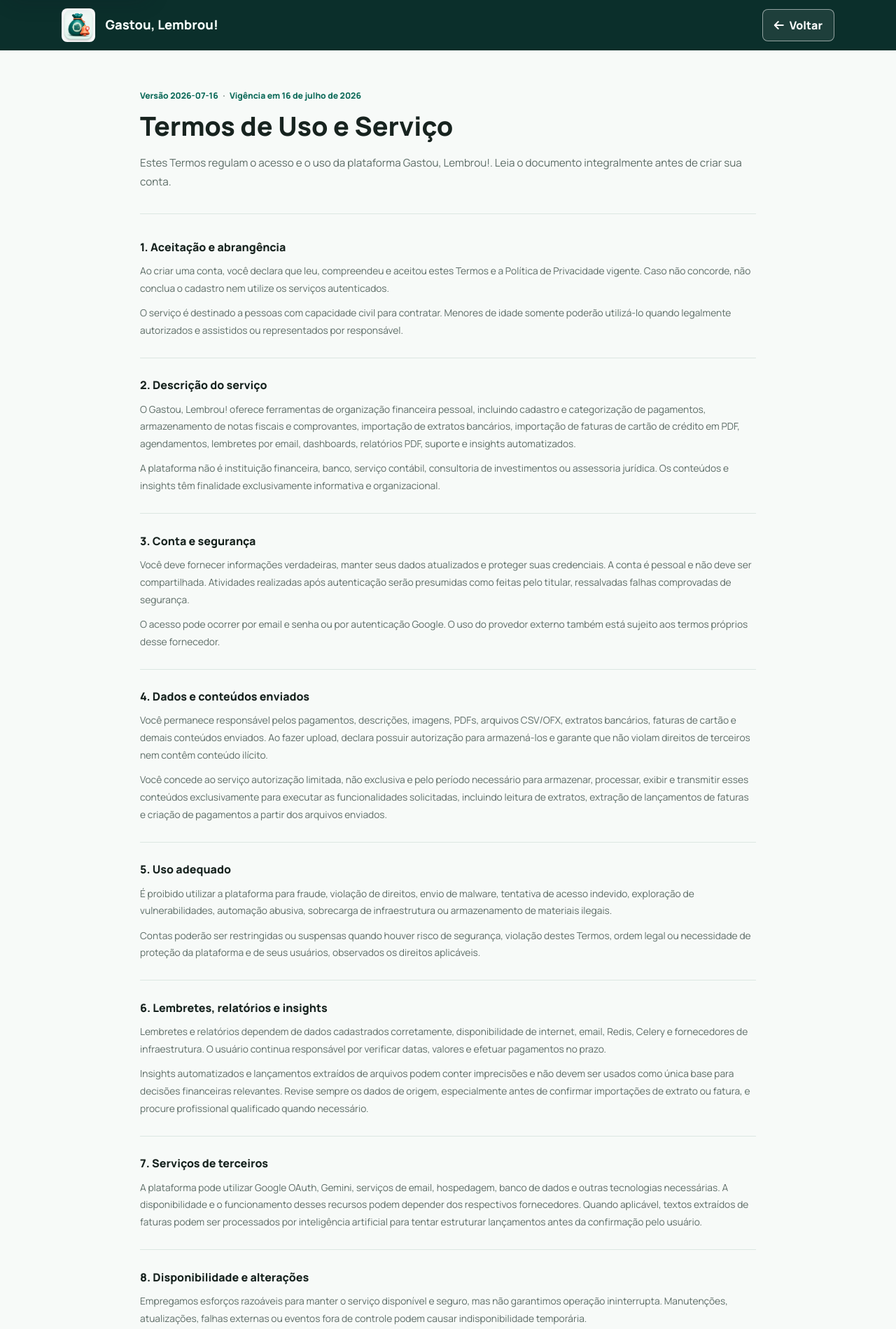
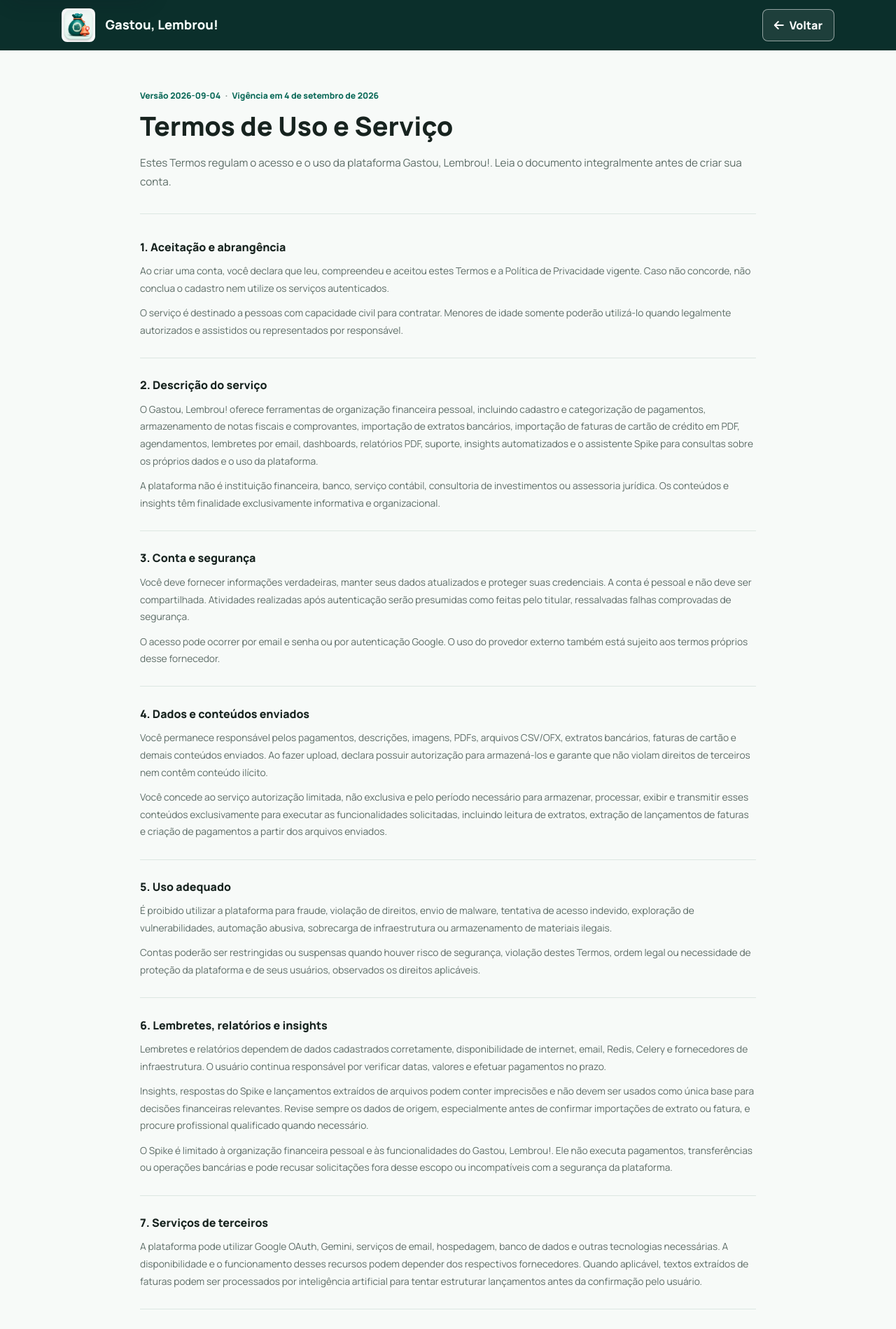
Before and after one commit to lyalima/gastou_lembrou, a Django app: page /termos-de-uso/ in a window 1280 px wide. Shown: the top 1899 px of the page at 70% size. Run offline with Django 5.2, Linux system fonts and the light colour scheme; parts of the project's set-up code (start-up, migrations or seed data) failed here and were passed over; some libraries are stand-ins or nearby versions.

Commit message:
feat: atualiza termos e privacidade para funcionalidades de IA

```diff
--- a/accounts/legal.py
+++ b/accounts/legal.py
@@ -1,10 +1,10 @@
 from django.conf import settings
 
 
-TERMS_VERSION = "2026-07-16"
-PRIVACY_VERSION = "2026-07-16"
-TERMS_EFFECTIVE_DATE = "16 de julho de 2026"
-PRIVACY_EFFECTIVE_DATE = "16 de julho de 2026"
+TERMS_VERSION = "2026-09-04"
+PRIVACY_VERSION = "2026-09-04"
+TERMS_EFFECTIVE_DATE = "4 de setembro de 2026"
+PRIVACY_EFFECTIVE_DATE = "4 de setembro de 2026"
 
 
 def legal_context():
--- a/templates/accounts/legal_acceptance_required.html
+++ b/templates/accounts/legal_acceptance_required.html
@@ -18,8 +18,8 @@
       </div>
     </div>
     <p class="workspace-empty-copy">
-      Os documentos foram atualizados para refletir novas funcionalidades, incluindo importação de extratos bancários,
-      importação de faturas de cartão em PDF e guarda dos arquivos enviados para execução do serviço.
+      Os documentos foram atualizados para refletir o assistente Spike, suas consultas protegidas sobre dados financeiros,
+      o uso de inteligência artificial e a continuidade das conversas, além das funcionalidades já existentes.
     </p>
     <form method="post" class="workspace-form">
       {% csrf_token %}
--- a/templates/core/privacy.html
+++ b/templates/core/privacy.html
@@ -38,6 +38,7 @@
           <li><strong>Dados financeiros inseridos:</strong> títulos, descrições, valores, categorias, formas de pagamento, datas, agendamentos e indicação de parcelamento quando aplicável.</li>
           <li><strong>Arquivos financeiros e de suporte:</strong> imagens JPG/PNG, documentos PDF, extratos CSV/OFX, faturas de cartão de crédito em PDF, notas fiscais, comprovantes e screenshots de suporte.</li>
           <li><strong>Suporte e comunicações:</strong> mensagens, anexos e registros de emails transacionais.</li>
+          <li><strong>Interações com o Spike:</strong> perguntas, respostas, sessão da conversa e registros técnicos necessários para controle de uso e segurança.</li>
           <li><strong>Dados técnicos e de segurança:</strong> endereço IP e user-agent no aceite legal, logs, sessão e preferências locais, como tema claro/escuro.</li>
         </ul>
       </section>
@@ -50,7 +51,9 @@
 
       <section>
         <h2>4. Inteligência artificial e decisões automatizadas</h2>
-        <p>O painel pode enviar ao Gemini métricas financeiras agregadas para gerar insights. Quando um pagamento é criado sem categoria, o título do pagamento e a lista de categorias disponíveis também podem ser enviados para sugerir a classificação. Na importação de faturas de cartão, textos extraídos do PDF podem ser enviados para tentar estruturar lançamentos em data, descrição e valor antes da confirmação pelo usuário. A integração foi projetada para não enviar email, CPF, telefone nem arquivos completos de notas fiscais nesses fluxos, salvo quando a própria funcionalidade exigir tratamento do conteúdo textual extraído.</p>
+        <p>O painel pode enviar ao Gemini métricas financeiras agregadas para gerar insights. Quando um pagamento é criado sem categoria, o título do pagamento e a lista de categorias disponíveis também podem ser enviados para sugerir a classificação. Na importação de faturas de cartão, textos extraídos do PDF podem ser enviados para tentar estruturar lançamentos em data, descrição e valor antes da confirmação pelo usuário.</p>
+        <p>No Spike, a pergunta do usuário, trechos da documentação do sistema e resultados estritamente necessários das consultas internas podem ser enviados ao Gemini para produzir a resposta. Conforme a pergunta, esses resultados podem conter títulos, valores, datas, categorias, formas de pagamento, agendamentos, parcelas e informações de metas da própria conta. O modelo não recebe acesso direto ao banco de dados; consultas são executadas pelo backend com o usuário autenticado e limites predefinidos.</p>
+        <p>A integração é projetada para não enviar email, CPF, telefone, credenciais, tokens nem arquivos completos de notas fiscais ao Gemini nos fluxos do Spike. O histórico enviado ao modelo é limitado às mensagens recentes da conversa ativa. As conversas podem ser armazenadas para continuidade, controle de uso, segurança e melhoria operacional.</p>
         <p>Os resultados são informativos e não produzem, por si só, decisões com efeitos jurídicos ou impacto significativo sobre o usuário. Categorias sugeridas podem ser revisadas e alteradas posteriormente pelo titular.</p>
         <p>Quando a integração externa não estiver disponível, a plataforma poderá gerar análise automática local baseada nas mesmas métricas.</p>
       </section>
--- a/templates/core/terms.html
+++ b/templates/core/terms.html
@@ -33,7 +33,7 @@
 
       <section>
         <h2>2. Descrição do serviço</h2>
-        <p>O Gastou, Lembrou! oferece ferramentas de organização financeira pessoal, incluindo cadastro e categorização de pagamentos, armazenamento de notas fiscais e comprovantes, importação de extratos bancários, importação de faturas de cartão de crédito em PDF, agendamentos, lembretes por email, dashboards, relatórios PDF, suporte e insights automatizados.</p>
+        <p>O Gastou, Lembrou! oferece ferramentas de organização financeira pessoal, incluindo cadastro e categorização de pagamentos, armazenamento de notas fiscais e comprovantes, importação de extratos bancários, importação de faturas de cartão de crédito em PDF, agendamentos, lembretes por email, dashboards, relatórios PDF, suporte, insights automatizados e o assistente Spike para consultas sobre os próprios dados e o uso da plataforma.</p>
         <p>A plataforma não é instituição financeira, banco, serviço contábil, consultoria de investimentos ou assessoria jurídica. Os conteúdos e insights têm finalidade exclusivamente informativa e organizacional.</p>
       </section>
 
@@ -58,7 +58,8 @@
       <section>
         <h2>6. Lembretes, relatórios e insights</h2>
         <p>Lembretes e relatórios dependem de dados cadastrados corretamente, disponibilidade de internet, email, Redis, Celery e fornecedores de infraestrutura. O usuário continua responsável por verificar datas, valores e efetuar pagamentos no prazo.</p>
-        <p>Insights automatizados e lançamentos extraídos de arquivos podem conter imprecisões e não devem ser usados como única base para decisões financeiras relevantes. Revise sempre os dados de origem, especialmente antes de confirmar importações de extrato ou fatura, e procure profissional qualificado quando necessário.</p>
+        <p>Insights, respostas do Spike e lançamentos extraídos de arquivos podem conter imprecisões e não devem ser usados como única base para decisões financeiras relevantes. Revise sempre os dados de origem, especialmente antes de confirmar importações de extrato ou fatura, e procure profissional qualificado quando necessário.</p>
+        <p>O Spike é limitado à organização financeira pessoal e às funcionalidades do Gastou, Lembrou!. Ele não executa pagamentos, transferências ou operações bancárias e pode recusar solicitações fora desse escopo ou incompatíveis com a segurança da plataforma.</p>
       </section>
 
       <section>
```
Also changed, not shown: accounts/tasks.py (+5 -5 lines).
